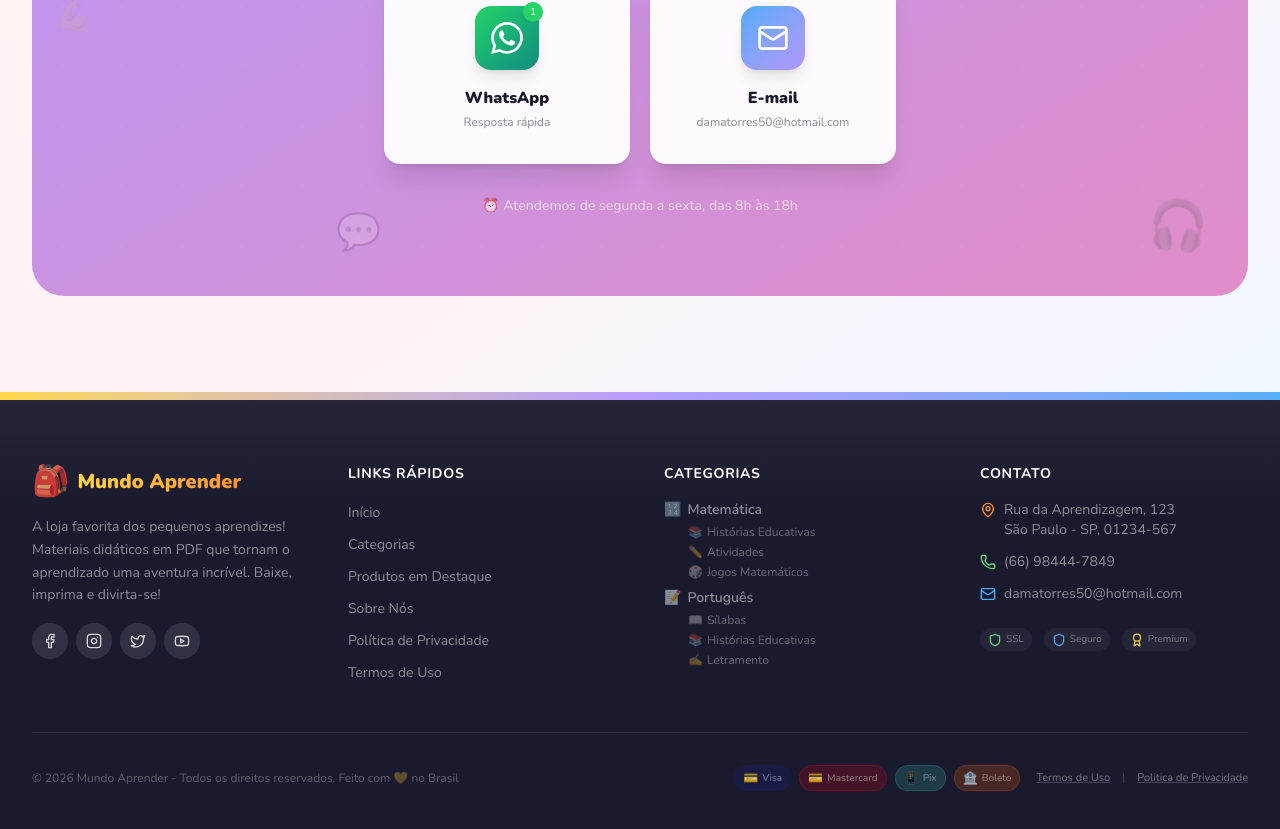
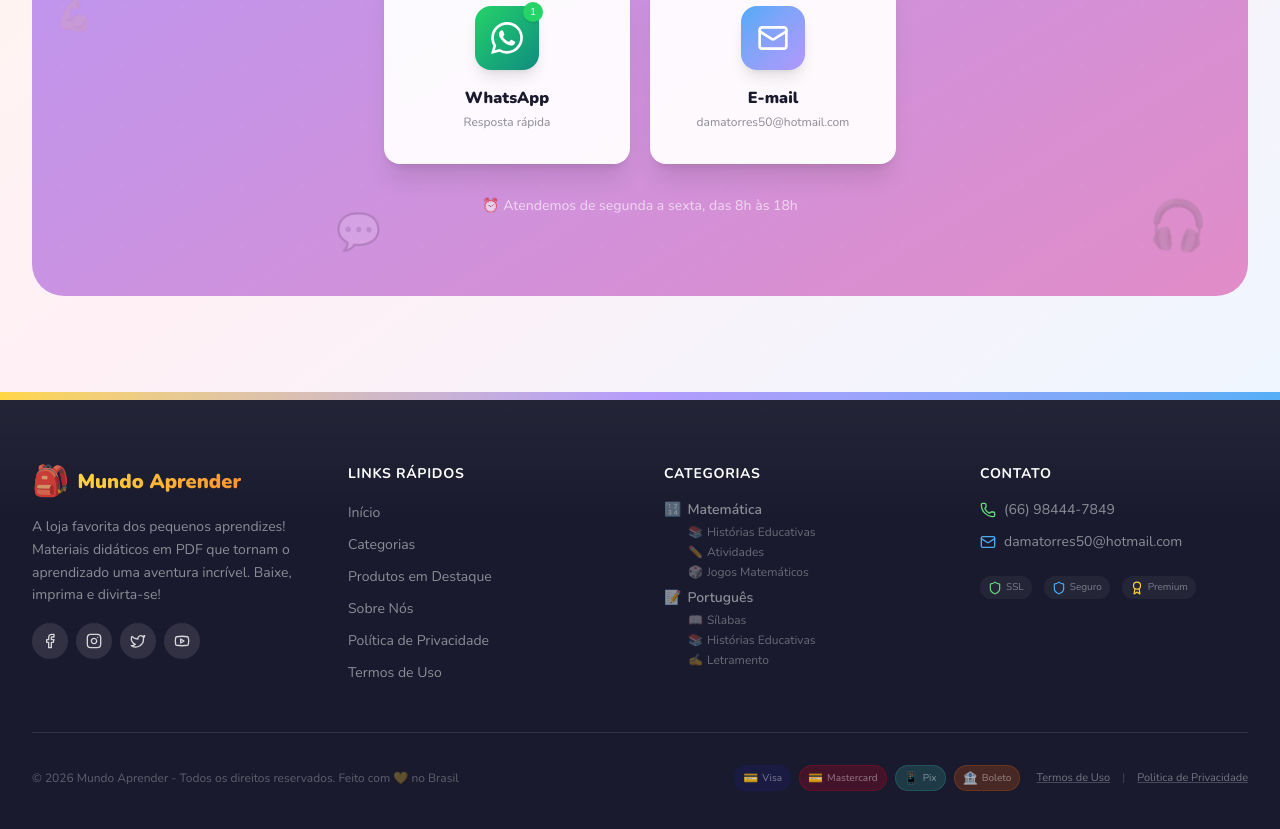
Before and after one commit to MicaelSanPedro/mundo-aprender, a Next.js app: page / in a window 1280 px wide. Shown: the part 5158-5987 px from the top of the page. Built offline with nearby package versions, Linux system fonts and the light colour scheme.

Commit message:
Remover localização do footer

```diff
--- a/src/app/page.tsx
+++ b/src/app/page.tsx
@@ -2467,14 +2467,6 @@ export default function Home() {
                 Contato
               </h4>
               <ul className="space-y-3">
-                <li className="flex items-start gap-2">
-                  <MapPin className="h-4 w-4 text-kid-orange mt-0.5 shrink-0" />
-                  <span className="text-sm text-white/50">
-                    Rua da Aprendizagem, 123
-                    <br />
-                    São Paulo - SP, 01234-567
-                  </span>
-                </li>
                 <li className="flex items-center gap-2">
                   <Phone className="h-4 w-4 text-kid-green shrink-0" />
                   <span className="text-sm text-white/50">(66) 98444-7849</span>
```
